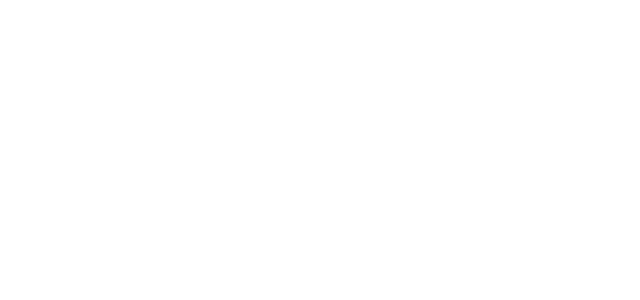
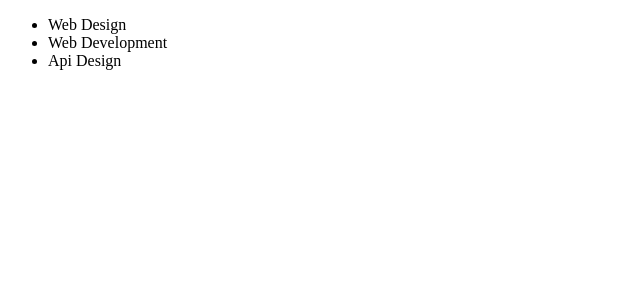
Before and after one commit to LEAKONO/routing-react, a React (Vite) app: page /services in a window 1280 px wide. Shown: the top 300 px of the page, without its empty margins (0-640 px from the left). Built offline with nearby package versions, Linux system fonts and the light colour scheme.

Commit message:
feat: add About page component

```diff
--- a/src/components/Contact.jsx
+++ b/src/components/Contact.jsx
@@ -3,6 +3,8 @@ import React from 'react'
 function Contact() {
   return (
     <div>
+      <h2>Contact US</h2>
+      <p>You can reach out via email or phone anytime.</p>
 
     </div>
   )
--- a/src/components/Services.jsx
+++ b/src/components/Services.jsx
@@ -3,7 +3,11 @@ import React from 'react'
 function Services() {
   return (
     <div>
-
+        <ul>
+            <li>Web Design</li>
+            <li>Web Development</li>
+            <li>Api Design</li>
+        </ul>
 
     </div>
   )
```
